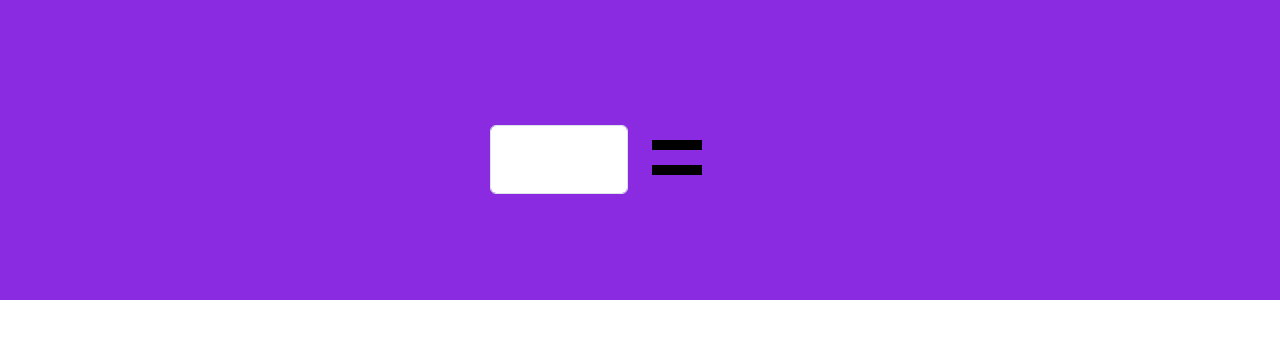
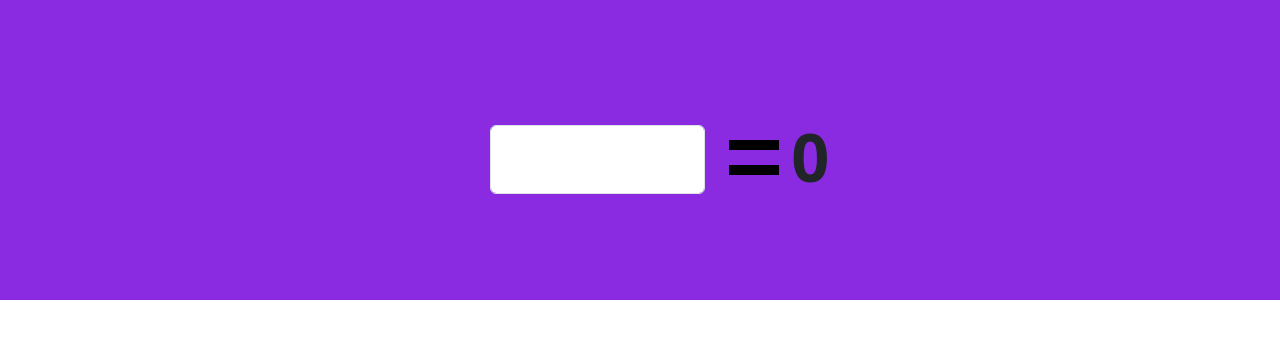
Before and after one commit to dimaarion/expres-calculator, a React (Create React App) app: page / in a window 1280 px wide. Shown: the top 338 px of the page. Built offline with nearby package versions, Linux system fonts and the light colour scheme.

Commit message:
Update App.js and styles.css

```diff
--- a/src/App.js
+++ b/src/App.js
@@ -5,11 +5,14 @@ export default function App() {
     <div className="expres-calculator">
       <div className="entry ">
         <div className="row">
-          <div className="col-sm">
-            <input type="number" className="form-control" />
+          <div className="col enact">
+            <input type="number" className="form-control" min="1" max="10" />
           </div>
-          <div className="col-sm">
+          <div className="col text-center">
             <Equal />
+          </div>
+          <div className="col p-0 position-relative">
+            <div className="position-absolute result">0</div>
           </div>
         </div>
       </div>
--- a/src/styles.css
+++ b/src/styles.css
@@ -20,3 +20,17 @@
   height: 100%;
   font-size: 30pt;
 }
+.expres-calculator .result {
+  font-size: 50pt;
+  font-weight: bold;
+  top: 0px;
+  bottom: 0px;
+  margin: auto;
+  left: 0px;
+  right: 0px;
+  height: 105px;
+  width: 100px;
+}
+.expres-calculator .enact {
+     flex: 20 0 0% !important;
+}
```
